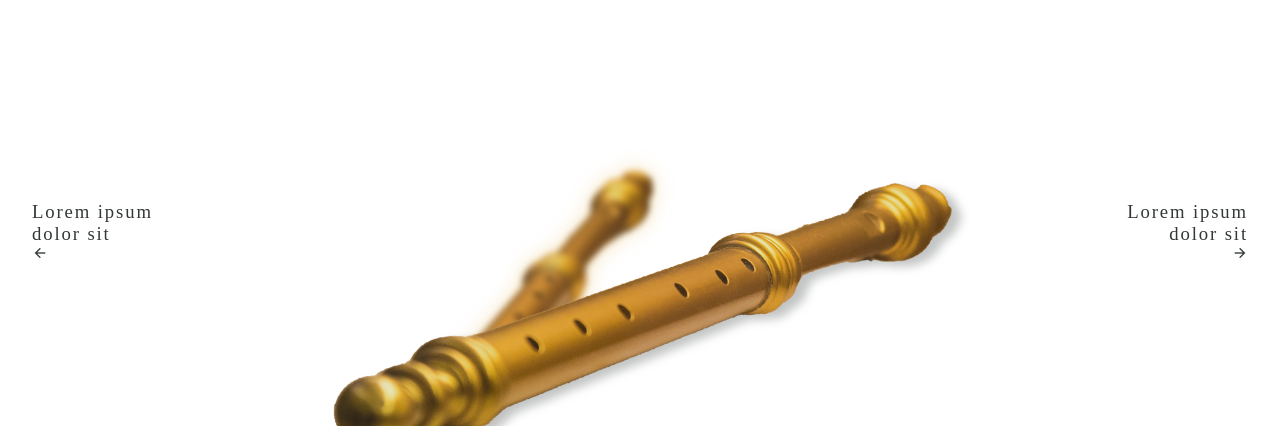
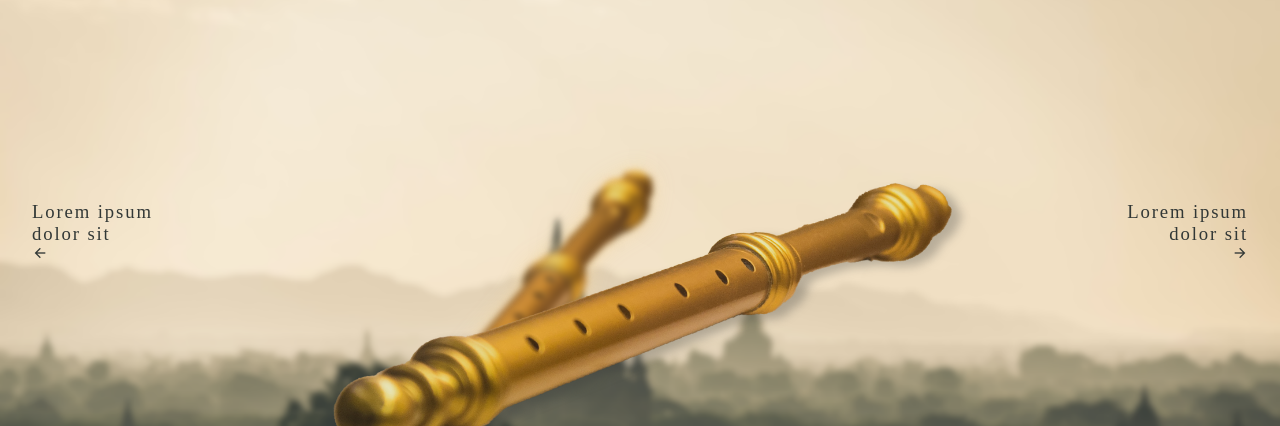
Before and after one commit to moulsiri/musicPlayer, a plain HTML site: page index.html in a window 1280 px wide. Shown: the part 79-505 px from the top of the page. Drawn offline with nearby package versions, Linux system fonts and the light colour scheme.

Commit message:
Update style.css

```diff
--- a/style.css
+++ b/style.css
@@ -11,11 +11,7 @@ html,body{
 #main{
     width:100%;
     min-height: 100vh;
-<<<<<<< HEAD
     background-image: url(../bg.png);
-=======
-    background-image: url(../bg.png);
->>>>>>> 8b44bf330c13cfe1ded436acd21d24d5dc0a5b56
     background-size: cover;
     background-position: center;
     overflow-y: hidden;
```
